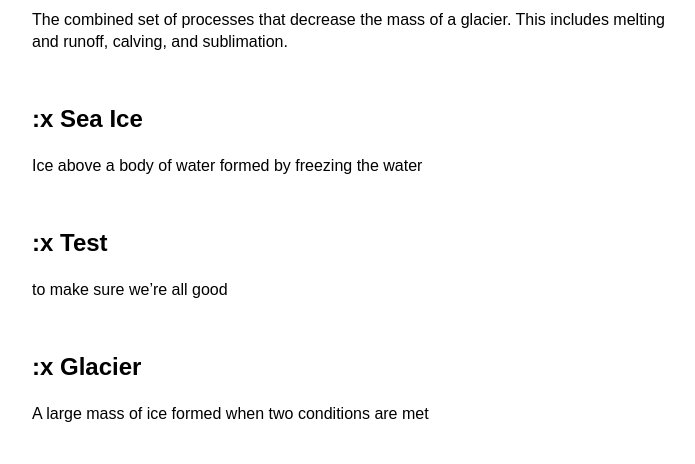
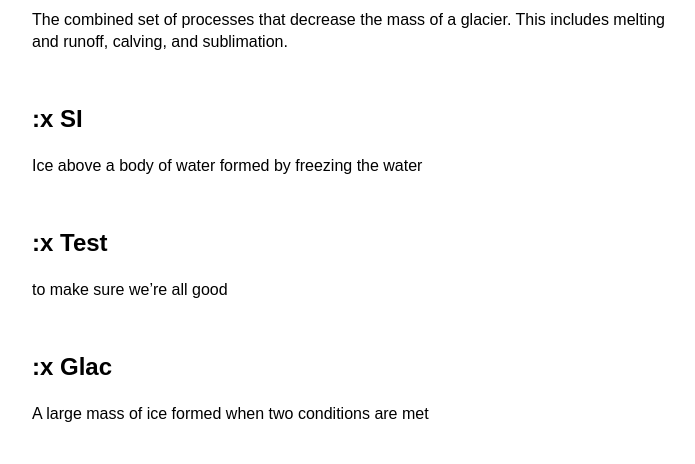
Before and after one commit to CocoaFlame/psychic-waffle, a Jekyll site: the page built from pages/GvSI.md, in a window 1280 px wide. Shown: the part 765-1229 px from the top of the page, without its empty margins (288-983 px from the left). Built offline with Jekyll 4.4.1, drawn with Linux system fonts in a browser that asks for light colours.

Commit message:
Testing linked section names

```diff
--- a/pages/GvSI.md
+++ b/pages/GvSI.md
@@ -5,13 +5,13 @@ permalink: GvSI
 ---
 # Start
 
-[:Glaciers](#glacier)
+[:Glaciers](#glac)
 
 versus
 
-[:Sea Ice](#seaice)
+[:Sea Ice](#SI)
 
-[:Test](#glacier)
+[:Test](#glac)
 
 [:Glaciers](#test)
 
@@ -24,11 +24,11 @@ The combined set of processes that increase the mass of a glacier. This is typic
 ## :x Ablation
 The combined set of processes that decrease the mass of a glacier. This includes melting and runoff, calving, and sublimation.
 
-## :x Sea Ice
+## :x SI
 Ice above a body of water formed by freezing the water
 
 ## :x Test
 to make sure we're all good
 
-## :x Glacier
+## :x Glac
 A large mass of ice formed when two conditions are met
```
